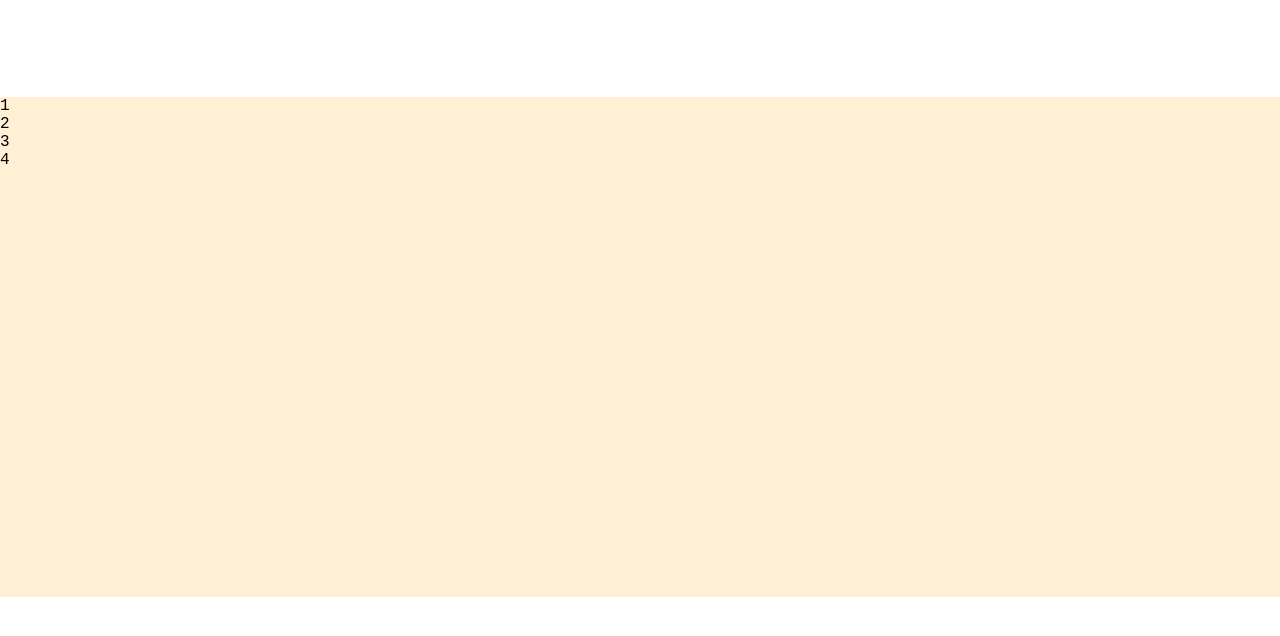
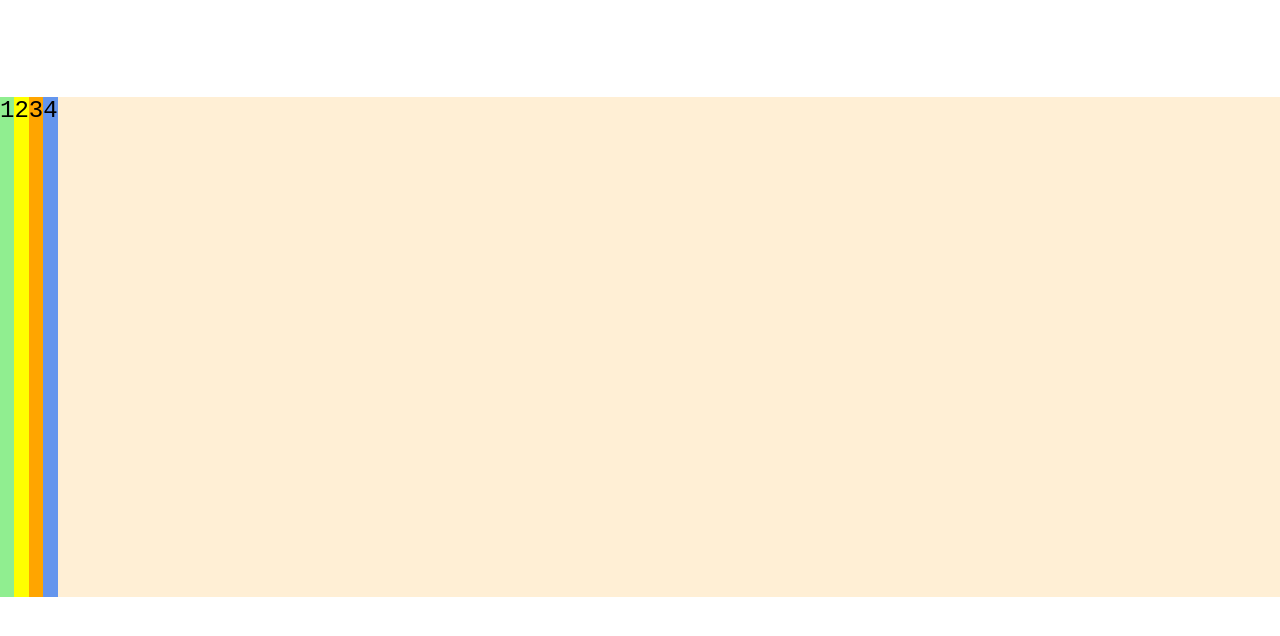
Before and after one commit to wvalverder/Ejercicios-de-Flexbox, a plain HTML site: page index.html in a window 1280 px wide. Shown: the part 90-726 px from the top of the page. Drawn offline with Linux system fonts and the light colour scheme.

Commit message:
creacion de los items en el archivo css

```diff
--- a/css/style.css
+++ b/css/style.css
@@ -11,11 +11,31 @@ body {
 h1 {
     text-align: center;
     margin-top: 50px;
-    font-weight: bold;
 }
 .contenedor {
     width: 100%;
     height: 500px;
     background-color: papayawhip;
     margin-top: 100px;
+    display: flex;
 }
+.item {
+    background-color: powderblue;
+    font-size: 1.5rem;
+}
+
+.item:nth-child(1) {
+    background-color: lightgreen;
+}
+
+.item:nth-child(2) {
+    background-color: yellow;
+}
+
+.item:nth-child(3) {
+    background-color: orange;
+}
+
+.item:nth-child(4) {
+    background-color: cornflowerblue;
+}
```
